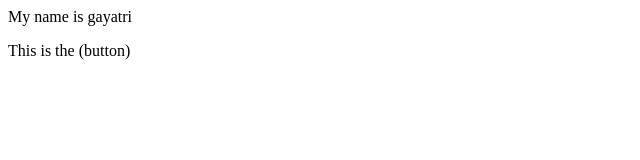
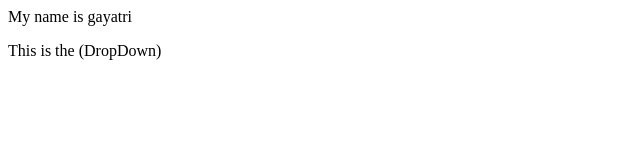
Before and after one commit to GaRokade/localRepo, a plain HTML site: page index.html in a window 1280 px wide. Shown: the full height of the page, 0-640 px from the left. Drawn offline with Linux system fonts and the light colour scheme.

Commit message:
DropDrown added

```diff
--- a/index.html
+++ b/index.html
@@ -1,2 +1,2 @@
 <p>My name is gayatri</p>
-<p>This is the (button) </p>
+<p>This is the (DropDown) </p>
```
